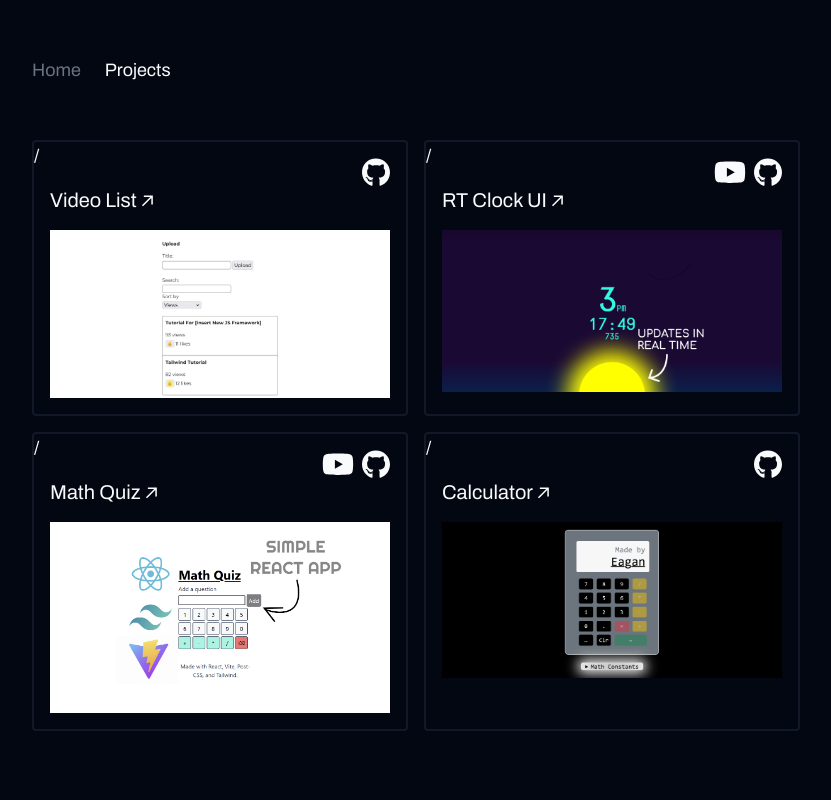
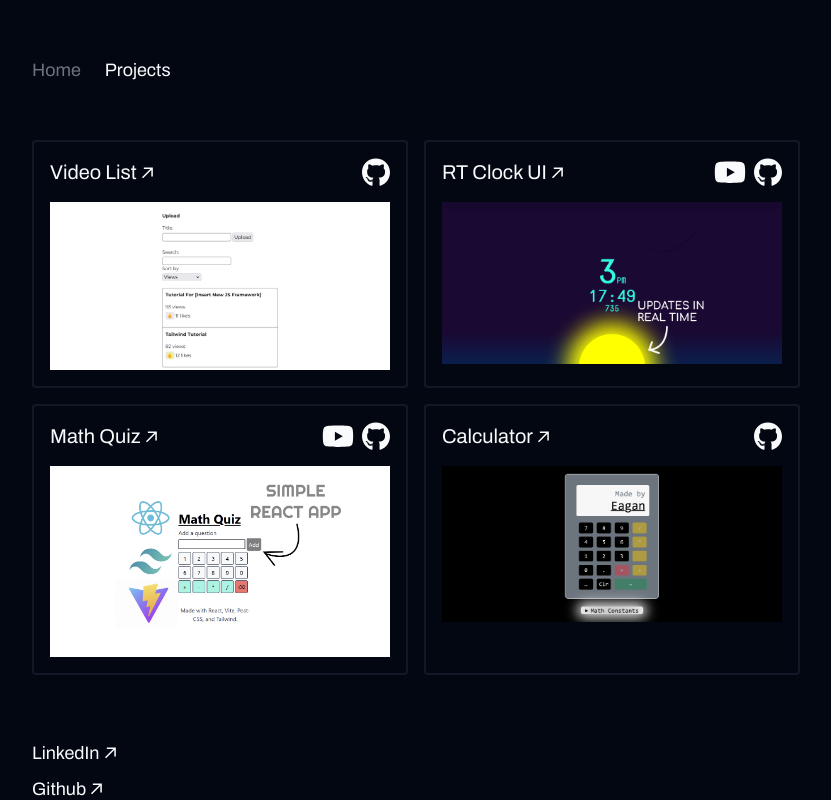
Before and after one commit to EaganFarlin/eaganfarlinDOTcom, a Next.js app: page /projects in a window 1280 px wide. Shown: the top 800 px of the page, without its empty margins (224-1055 px from the left). Built offline with nearby package versions, Linux system fonts and the light colour scheme.

Commit message:
Update projects.tsx

```diff
--- a/app/projects/projects.tsx
+++ b/app/projects/projects.tsx
@@ -8,7 +8,6 @@ function Project({ project }: { project: any }) {
       key={project.name}
       className="border-2 border-gray-900 rounded text-lg scale-100 hover:border-gray-500 hover:scale-105 duration-500"
     >
-      <h1>{process.cwd()}</h1>
       <a href={project.uri} target="_blank" rel="noopener noreferrer">
         <div className="p-4">
           <div className="flex items-baseline mr-6">
```
